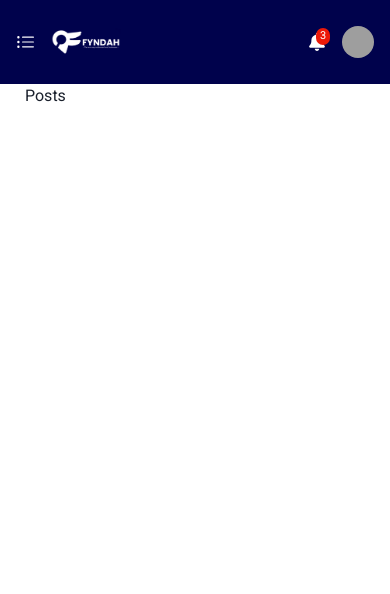
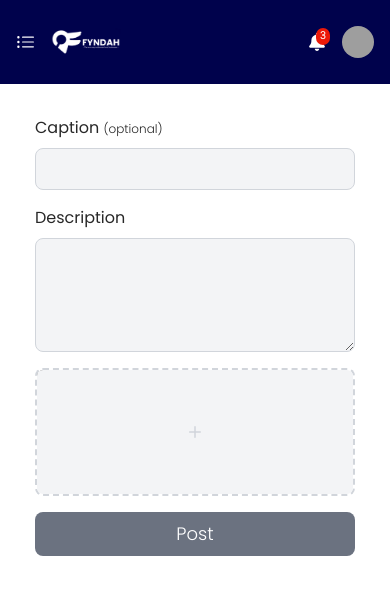
Before and after one commit to MarshallGoodmanIndustries/fyndah, a React (Vite) app: page /businessDashboard/1/posts in a window 390 px wide. Shown: the top 594 px of the page. Built offline with nearby package versions, Linux system fonts and the light colour scheme; grey boxes are pictures that could not be loaded; what tailwindcss-animation-delay would draw is missing.

Commit message:
integrated post feature for business profiles

```diff
--- a/src/components/businessDashboard/BusinessDashboard.css
+++ b/src/components/businessDashboard/BusinessDashboard.css
@@ -70,15 +70,15 @@
 }
 
 
-@media (min-width: 700px) and (max-width: 1023px) {
+@media (min-width: 620px) and (max-width: 1023px) {
   .business-layout {
       grid-template-columns: 250px 1fr ; /* Fixed sidebar width and dynamic outlet width */
       /* width: 100vw; */
   }
 }
-@media screen and (max-width: 700px) {
+@media screen and (max-width: 620px) {
   .business-layout {
-      grid-template-columns: 25px 1fr ; /* Fixed sidebar width and dynamic outlet width */
+      grid-template-columns: 0px 1fr ; /* Fixed sidebar width and dynamic outlet width */
       /* width: 100vw; */
   }
 }
--- a/src/components/businessDashboard/Posts.jsx
+++ b/src/components/businessDashboard/Posts.jsx
@@ -1,8 +1,115 @@
-function Posts () {
+import { useState, useContext } from "react";
+import {AuthContext} from "../context/AuthContext";
+import axios from "axios";
+import { IoIosAdd } from "react-icons/io";
+import { RxCross2 } from "react-icons/rx";
+import { ImSpinner9 } from "react-icons/im";
+import Swal from "sweetalert2";
+
+
+const Posts = () => {
+    const { authToken } = useContext(AuthContext);
+   const [title, setTitle] = useState("");
+   const [description, setDescription] = useState("");
+   const [image, setImage] = useState(null);
+   const [previewSrc, setPreviewSrc] = useState("");
+   const [isLoading, setIsLoading] = useState(false);
+
+   const handleImageChange = (e) => {
+        if(e.target.files){
+            setImage(e.target.files[0]);
+            setPreviewSrc(URL.createObjectURL(e.target.files[0]));
+        }
+   }
+
+   const handleRemovePreview = (e) => {
+        e.stopPropagation(); //prevent the click event on the cross ico to reach the label and trigger the file input
+        setPreviewSrc("");
+        setImage(null);
+   }
+
+
+
+   const handlePostSubmission = async (e) => {
+        e.preventDefault();
+
+        const url = "https://axelonepostfeature.onrender.com/api/post";
+        setIsLoading(true);
+        try {
+            const response = await axios.post(
+                url,
+                {title: title, description: description, organizationId:16, image: image},{
+                headers: {
+                    Authorization: `Bearer ${authToken}`,
+                }}
+            )
+            if (response.data.status == "success") {
+                setIsLoading(false);
+                Swal.fire({
+                  icon: "success",
+                  title: "Successful",
+                  text: "Post created successfully.",
+                  timer: 3000,
+                  timerProgressBar: true,
+                });
+                setTitle("");
+                setDescription("")
+                setPreviewSrc("");
+                setImage(null);
+              } else {
+                throw new Error("Registration failed");
+              }
+        } catch (error) {
+            setIsLoading(false);
+            console.log(error.message);
+        }
+   };
     return (
-        <div>
-            Posts
-        </div>
+        <section className="flex flex-col items-center gap-2 mt-4 mr-6 w-full">
+            <form onSubmit={handlePostSubmission} method="post" encType="" className="flex flex-col gap-4 py-4 w-full max-w-80 md:max-w-96">
+                <div className="flex flex-col gap-2">
+                    <label htmlFor="title" className="font-poppins font-normal text-base text-textDark">Caption <span className="text-xs font-light">(optional)</span> </label>
+                    <input
+                        value={title}
+                        onChange={(e)=> setTitle(e.target.value)}
+                        type="text"
+                        id="title"
+                        className=" text-textDark font-roboto text-base font-light border border-gray-300 bg-gray-100 rounded-lg outline-none p-2"
+                    />
+                </div>
+                <div className="flex flex-col gap-2">
+                    <label htmlFor="description" className="font-poppins font-normal text-base text-textDark">Description</label>
+                    <textarea
+                        value={description}
+                        onChange={(e)=> setDescription(e.target.value)}
+                        id="description"
+                        rows={4}
+                        className="resize-y text-textDark font-roboto text-base font-light border border-gray-300 bg-gray-100 rounded-lg outline-none p-2"
+                    />
+                </div>
+                <div className="relative border-2 border-dashed border-gray-300 w-full h-32 rounded-lg overflow-hidden">
+                    <label htmlFor="image" className=" cursor-pointer">
+                        <input type="file" name="image" id="image" accept="image/*" onChange={handleImageChange} />
+                        <div className="absolute top-0 left-0 w-full h-full flex items-center justify-center bg-gray-100 ">
+                            <IoIosAdd className="w-6 h-6 text-gray-300" />
+                        </div>
+                    </label>
+                    {
+                        previewSrc && (
+                            <div className="absolute top-0 w-full h-full">
+                                <img src={previewSrc} className="w-full h-full object-cover" alt={image?.name} />
+                                <button onClick={handleRemovePreview} className="hover:scale-105 hover:bg-gray-300 transform transition-all duration-300 absolute rounded-full bg-gray-200 p-1 top-2 right-2 z-50">
+                                    <RxCross2 className="w-4 h-4 text-textDark" />
+                                </button>
+                            </div>
+                        )
+                    }
+                </div>
+                <button type="submit" disabled={description.trim() !== "" ? false : true} className="flex justify-center items-center disabled:cursor-not-allowed disabled:bg-gray-500 transition-all duration-300 bg-accent hover:bg-accentDark font-poppins font-light text-lg py-2 px-4 rounded-lg text-primary">
+                    {isLoading ? <ImSpinner9 className="animate-spin text-center" size={22} /> : "Post"}
+                </button>
+            </form>
+        </section>
     )
 }
 
--- a/src/components/businessDashboard/Timeline.jsx
+++ b/src/components/businessDashboard/Timeline.jsx
@@ -4,8 +4,8 @@ import { businesslogo } from "../../assets/images";
 const Timeline = () => {
     return (
         <>
-            <section className="w-full flex sm:justify-end py-4 px-4 sm:px-5 md:px-6 lg:px-8">
-                <section className="w-full sm:max-w-[65%] md:max-w-[70%] lg:max-w-[75%] xl:max-w-[80%] flex flex-col items-center lg:items-start lg:flex-row pt-4 pb-6 gap-4 border-b border-gray-300">
+            <section className="w-full flex sm:justify-end py-4 px-4 sm:px-5 md:px-6 lg:px-8 ">
+                <section className="w-full border flex flex-col items-center lg:items-start lg:flex-row p-2 sm:p-4 pt-4 pb-6 gap-4 border-b border-gray-300 rounded-lg">
                     <div className="w-fit">
                         <div className="max-w-24 rounded-full border-2 border-primary border-opacity-20">
                             <img src={businesslogo} className="w-full h-full" alt="business timeline display" />
--- a/src/components/helperComponents/getTime/GetTime.jsx
+++ b/src/components/helperComponents/getTime/GetTime.jsx
@@ -27,7 +27,7 @@ const  TimeAgo = ({ isoString }) => {
   const timeAgo = getTimeAgo(date);
 
   return (
-    <div>{timeAgo}</div>
+    <span>{timeAgo}</span>
   );
 }
 
--- a/src/components/uiComponents/business/BusinessTimeline.jsx
+++ b/src/components/uiComponents/business/BusinessTimeline.jsx
@@ -6,7 +6,7 @@ const BusinessTimeline = () => {
     <section>
         <section className="w-full h-full flex flex-col gap-8 sm:items-end p-8">
             {timelineDummyData?.map((data, index) => (
-                <div key={index} className="flex flex-col gap-2 p-2 sm:p-4 w-full sm:max-w-[55%] md:max-w-[65%] lg:max-w-[75%] xl:max-w-[80%]  rounded-lg border border-gray-300">
+                <div key={index} className="flex flex-col gap-2 p-2 sm:p-4 w-full rounded-lg border border-gray-300">
                     <h2 className="font-poppins font-medium text-textDark text-base sm:text-lg">{data.timestamp}</h2>
                     <ul>
                         {data.details?.map((detail, index) => (
```
